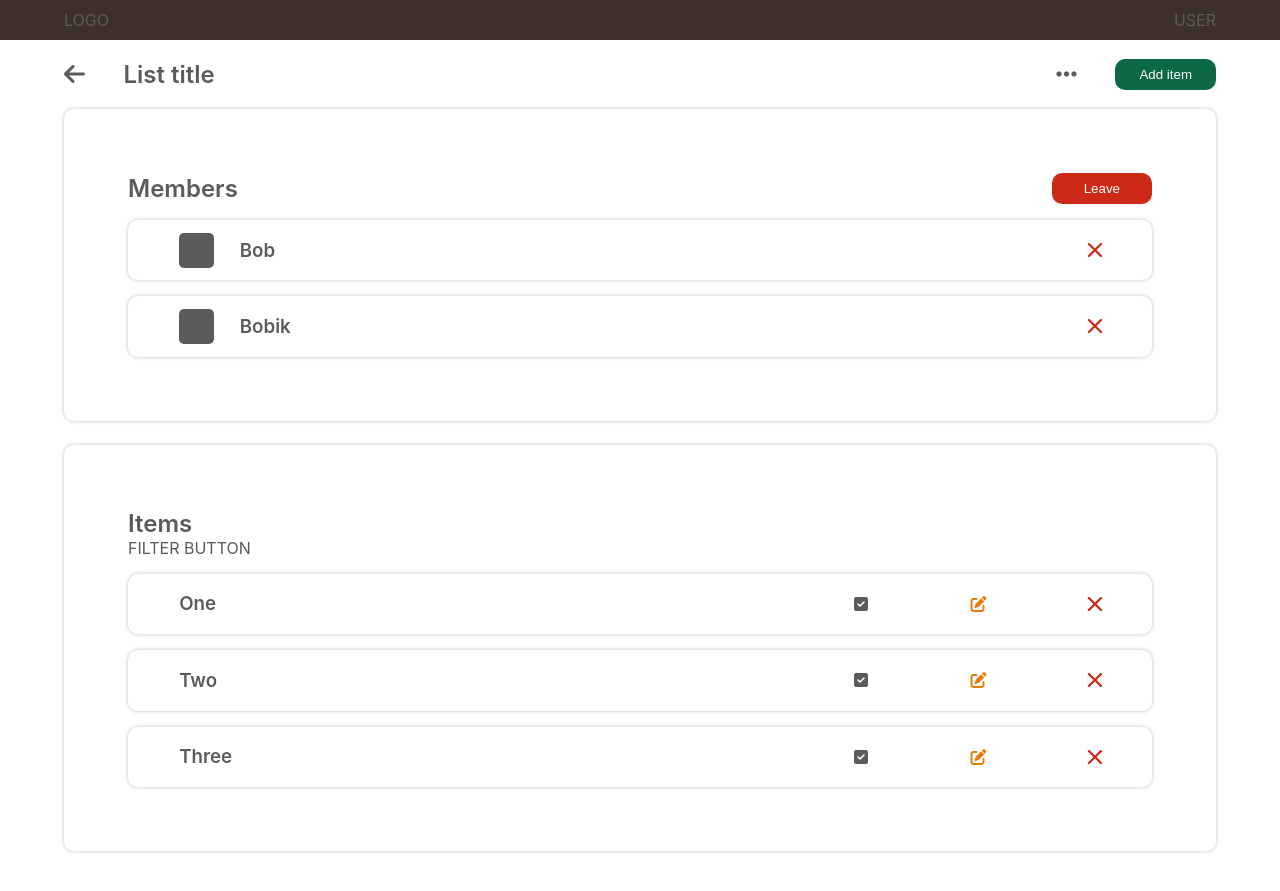
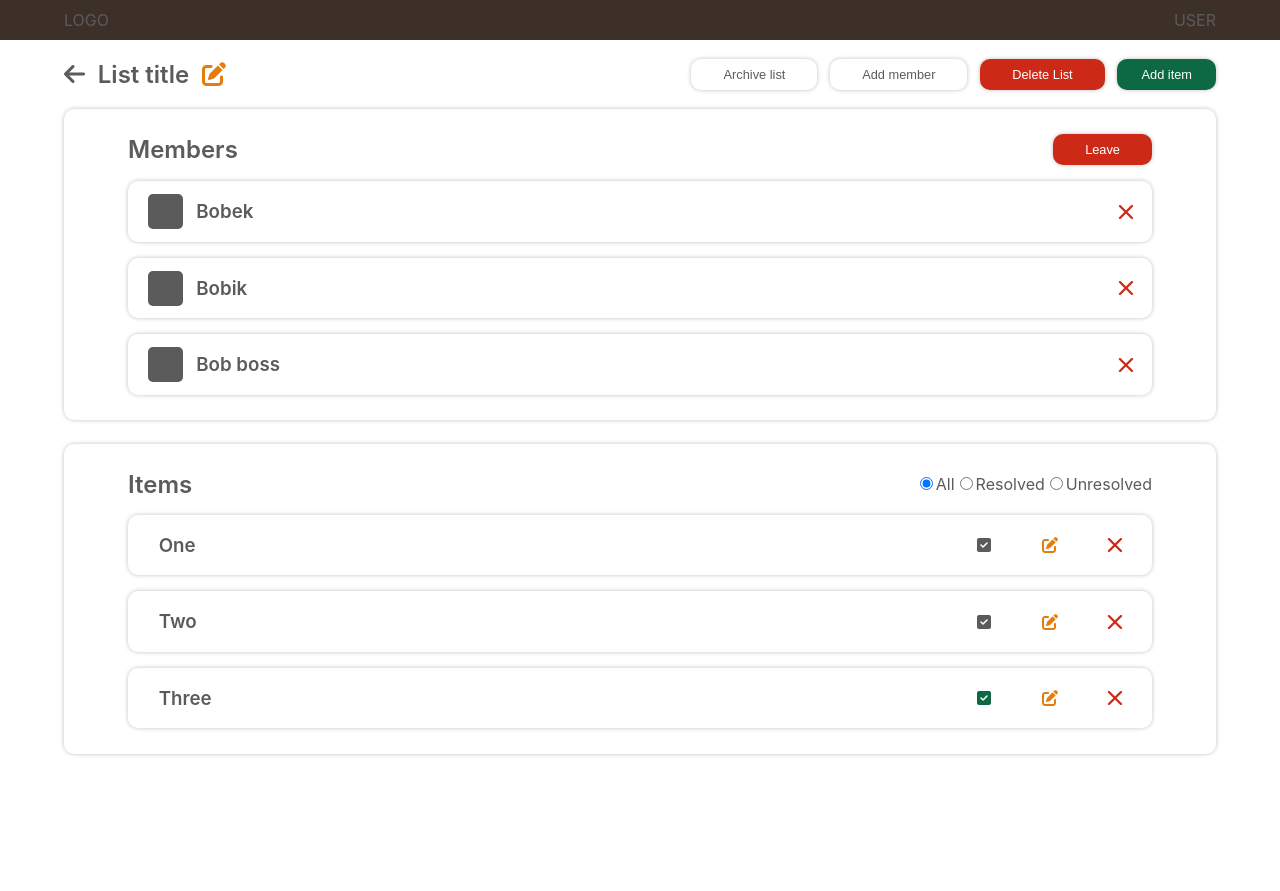
Before and after one commit to MikulasNovak/client, a React (Create React App) app: page / in a window 1280 px wide. After the commit the page ends 800 px from the top, so only its background shows below. Built offline with nearby package versions, Linux system fonts and the light colour scheme.

Commit message:
Item filter

```diff
--- a/src/App.css
+++ b/src/App.css
@@ -12,8 +12,29 @@ header>section {
 
 }
 
+button {
+  border-radius: 10px;
+  border: none;
+  padding: 0.5rem 2rem 0.5rem 2rem;
+  background-color: white;
+  font-size: 0.8rem;
+  font-weight: 500;
+  -webkit-box-shadow: 0px 0px 4px 0px rgba(0, 0, 0, 0.25);
+  -moz-box-shadow: 0px 0px 4px 0px rgba(0, 0, 0, 0.25);
+  box-shadow: 0px 0px 4px 0px rgba(0, 0, 0, 0.25);
+}
+
 .fa-x {
   transform: scale(1.2, 1);
+  color: #CC2A17;
+}
+
+.fa-pen-to-square {
+  color: #E67C0E;
+}
+
+.hidden {
+  display: none;
 }
 
 header>section>div:nth-child(1) {
@@ -23,6 +44,12 @@ header>section>div:nth-child(1) {
 header>section>div:nth-child(2) {
   margin-right: 5%;
 }
+
+
+
+
+
+/*---MODAL---*/
 
 .modalOverlay {
   position: absolute;
@@ -34,6 +61,7 @@ header>section>div:nth-child(2) {
   display: flex;
   justify-content: center;
   align-items: center;
+  z-index: 1;
 }
 
 .modal {
@@ -56,12 +84,12 @@ header>section>div:nth-child(2) {
 }
 
 
+/*------------------------------------------*/
+
+
 /*--CARDS--*/
 
-
-
 /*--ITEM CARD--*/
-
 
 
 .itemCard {
@@ -95,24 +123,7 @@ header>section>div:nth-child(2) {
 }
 
 
-.itemCard>div>i:nth-child(1) {
-  color: #0D6943;
-}
-
-.itemCard>div>i:nth-child(2) {
-  color: #E67C0E;
-}
-
-.itemCard>div>i:nth-child(3) {
-  color: #CC2A17;
-
-}
-
-
-
 /*-----*/
-
-
 
 
 /*--USER CARD--*/
@@ -134,9 +145,6 @@ header>section>div:nth-child(2) {
   font-weight: 600;
 }
 
-.userCard>div>i {
-  color: #CC2A17;
-}
 
 .userCard>div:nth-child(1) {
   display: grid;
@@ -165,11 +173,6 @@ header>section>div:nth-child(2) {
 }
 
 /*-----*/
-
-
-
-
-
 
 /*------------------------------------------*/
 
@@ -294,6 +297,73 @@ header>section>div:nth-child(2) {
 
 /*-----*/
 
+/*------------------------------------------*/
 
 
-/*------------------------------------------*/
+@media screen and (min-width: 800px) {
+  .hidden {
+    display: unset;
+  }
+
+  .fa-ellipsis {
+    display: none;
+  }
+
+  .deleteListButton {
+    background-color: #CC2A17;
+    color: white;
+  }
+
+  .listToolbarButtons {
+    display: grid;
+    grid-template-columns: auto;
+    display: flex;
+    grid-gap: 1vw;
+  }
+
+  .listToolbar>div:nth-child(1) {
+    margin-left: 5%;
+    display: grid;
+    grid-template-columns: auto;
+    display: flex;
+    grid-gap: 1vw;
+  }
+
+  .userList {
+    padding-top: 2%;
+    padding-bottom: 2%;
+  }
+
+  .itemList {
+    padding-top: 2%;
+    padding-bottom: 2%;
+  }
+
+  .itemList>div:nth-child(1) {
+    display:flex;
+    align-items: center;
+    justify-content: space-between;
+  }
+
+  .itemCard>div:nth-child(2) {
+    margin-right: 3%;
+    grid-gap: 4vw;
+  }
+
+  .itemCard>div:nth-child(1) {
+    margin-left: 3%;
+  }
+
+  .userCard>div:nth-child(1) {
+    margin-left: 2%;
+  }
+
+  .userCard>div:nth-child(2) {
+    margin-right: 2%;
+  }
+
+  .userCard>div:nth-child(1) {
+    grid-gap: 1vw;
+  }
+
+}
--- a/src/App.js
+++ b/src/App.js
@@ -20,9 +20,15 @@ function App() {
         <ListProvider>
           <UserProvider>
             <ItemProvider>
-              <ListToolbar />
-              <UserList />
-              <ItemList />
+              <section>
+                <ListToolbar />
+              </section>
+              <section>
+                <UserList />
+              </section>
+              <section>
+                <ItemList />
+              </section>
             </ItemProvider>
           </UserProvider>
         </ListProvider>
--- a/src/Component/Item/ItemList.js
+++ b/src/Component/Item/ItemList.js
@@ -3,13 +3,45 @@ import { useContext } from "react";
 import { ItemContext } from "../../Provider/ItemProvider";
 
 function ItemList() {
-  const { data, handlerMap } = useContext(ItemContext);
+  const { data, setFilterOption } = useContext(ItemContext);
+  function handleFilterChange(event) {
+    setFilterOption(event.target.value); // This triggers handleLoad in the provider
+  }
 
   return (
     <div className="itemList">
       <div>
         <h2>Items</h2>
-        <div>FILTER BUTTON</div>
+        <div>
+          <label>
+            <input
+              type="radio"
+              name="filterItem"
+              value="all"
+              defaultChecked
+              onChange={handleFilterChange}
+            />
+            All
+          </label>
+          <label>
+            <input
+              type="radio"
+              name="filterItem"
+              value="resolved"
+              onChange={handleFilterChange}
+            />
+            Resolved
+          </label>
+          <label>
+            <input
+              type="radio"
+              name="filterItem"
+              value="unresolved"
+              onChange={handleFilterChange}
+            />
+            Unresolved
+          </label>
+        </div>
       </div>
       <div>
         {data.map((item) => (
--- a/src/Component/Toolbar/DetailToolbar.js
+++ b/src/Component/Toolbar/DetailToolbar.js
@@ -1,5 +1,6 @@
 import React, { useState, useCallback, useContext } from "react";
 import ItemCreateModal from "../Item/CreateModal";
+import "../../App.css";
 
 function DetailToolbar() {
   const [isModalOpen, setIsModalOpen] = useState(false);
@@ -11,13 +12,20 @@ function DetailToolbar() {
       <div>
         <i className="fa-solid fa-arrow-left"></i>
         <h2>List title</h2>
+        <i className="fa-solid fa-pen-to-square hidden" onClick={openModal}></i>
       </div>
       <div>
-        <i className="fa-solid fa-ellipsis"></i>
-
-        <button className="addItemButton" onClick={openModal}>
-          Add item
-        </button>
+        <div>
+          <i className="fa-solid fa-ellipsis"></i>
+        </div>
+        <div className="listToolbarButtons">
+          <button className="archiveListButton hidden">Archive list</button>
+          <button className="addMemberButton hidden">Add member</button>
+          <button className="deleteListButton hidden">Delete List</button>
+          <button className="addItemButton" onClick={openModal}>
+            Add item
+          </button>
+        </div>
       </div>
 
       <ItemCreateModal closeModal={closeModal} isModalOpen={isModalOpen} />
--- a/src/Component/User/UserCard.js
+++ b/src/Component/User/UserCard.js
@@ -1,9 +1,11 @@
 import { UserContext } from "../../Provider/UserProvider";
 import "./../../App.css";
 import React, { useContext } from "react";
+import { ListContext } from "../../Provider/ListProvider";
 
 function UserCard({ user }) {
-  const { handlerMap } = useContext(UserContext);
+  const { handlerMap, loggedInUser } = useContext(UserContext);
+  const { listData } = useContext(ListContext);
 
   return (
     <div className="userCard">
@@ -14,7 +16,7 @@ function UserCard({ user }) {
       <div>
         <i
           className="fa-solid fa-x"
-          onClick={(e) => handlerMap.handleKick(user.id)}
+          onClick={(e) => handlerMap.handleKick(1, user.id)}
         ></i>
       </div>
     </div>
--- a/src/Provider/ItemProvider.js
+++ b/src/Provider/ItemProvider.js
@@ -3,10 +3,10 @@ import { ListContext } from "./ListProvider";
 
 // Initial item data
 let itemData = [
-  { id: "1", list_id: 1, title: "One", resolved: false },
-  { id: "2", list_id: 1, title: "Two", resolved: false },
-  { id: "3", list_id: 1, title: "Three", resolved: false },
-  { id: "4", list_id: 3, title: "Four", resolved: false },
+  { id: 1, list_id: 1, title: "One", resolved: false },
+  { id: 2, list_id: 1, title: "Two", resolved: false },
+  { id: 3, list_id: 1, title: "Three", resolved: true },
+  { id: 4, list_id: 3, title: "Four", resolved: false },
 ];
 
 export const ItemContext = createContext();
@@ -14,16 +14,23 @@ export const ItemContext = createContext();
 function ItemProvider({ children }) {
   const { listData } = useContext(ListContext);
   const [data, setData] = useState(itemData);
+  const [filterOption, setFilterOption] = useState("all");
 
   useEffect(() => {
-    handleLoad(1); //CHANGABLE PROP
-  }, [listData]);
+    handleLoad(1, filterOption);
+  }, [listData, filterOption]);
 
-  function handleLoad(list_id) {
-    setData(() => {
-      const filteredItems = itemData.filter((item) => item.list_id === list_id);
-      return filteredItems;
+  function handleLoad(list_id, option) {
+    //Issues after marking item as resolved
+    const items = itemData.filter((item) => item.list_id === list_id);
+
+    const filteredItems = items.filter((item) => {
+      if (option === "resolved") return item.resolved;
+      if (option === "unresolved") return !item.resolved;
+      return true;
     });
+
+    setData(filteredItems);
   }
 
   function handleDelete(item_id) {
@@ -56,6 +63,8 @@ function ItemProvider({ children }) {
 
   const value = {
     data: data || [],
+    setFilterOption,
+    filterOption,
     handlerMap: {
       handleDelete,
       handleResolve,
--- a/src/Provider/ListProvider.js
+++ b/src/Provider/ListProvider.js
@@ -2,16 +2,18 @@ import React, { createContext, useState } from "react";
 
 let listData = [
   {
-    id: "1",
-    owner_id: "1",
+    id: 1,
+    owner_id: 1,
     title: "One",
-    memberList: ["2"],
+    archived: false,
+    memberList: [2, 3],
   },
   {
-    id: "2",
-    owner_id: "1",
-    title: "One",
-    memberList: ["1", "3"],
+    id: 2,
+    owner_id: 2,
+    title: "Two",
+    archived: false,
+    memberList: [3],
   },
 ];
 
--- a/src/Provider/UserProvider.js
+++ b/src/Provider/UserProvider.js
@@ -3,15 +3,15 @@ import { ListContext } from "./ListProvider";
 
 let userData = [
   {
-    id: "1",
-    username: "Bob",
+    id: 1,
+    username: "Bob boss",
   },
   {
-    id: "2",
+    id: 2,
     username: "Bobek",
   },
   {
-    id: "3",
+    id: 3,
     username: "Bobik",
   },
 ];
@@ -21,6 +21,7 @@ export const UserContext = createContext();
 function UserProvider({ children }) {
   const { listData, setListData } = useContext(ListContext);
   const [data, setData] = useState(userData);
+  const [loggedInUser, setLoggedInUser] = useState(1);
 
   useEffect(() => {
     handleLoad(1); //CHANGABLE PROP
@@ -28,43 +29,69 @@ function UserProvider({ children }) {
 
   function handleLoad(list_id) {
     setData(() => {
+      const list = listData.find((list) => list.id === list_id);
+      /*
+      if (!list) {
+        console.warn(`List with id ${list_id} not found.`);
+        return [];
+      }
+      */
       const filteredUsers = userData.filter((user) =>
-        listData[list_id].memberList.includes(user.id)
+        list.memberList.includes(user.id)
       );
-
-      const owner = userData.find(
-        (user) => user.id === listData[list_id].owner_id
-      );
+      const owner = userData.find((user) => user.id === list.owner_id);
       if (owner && !filteredUsers.some((user) => user.id === owner.id)) {
         filteredUsers.push(owner);
       }
-
       return filteredUsers;
     });
   }
-
-  function handleKick(list_id, user_id) {}
-  /*
-  function handleAdd() {}
+  function handleKick(list_id, user_id) {
+    setListData((current) =>
+      current.map((list) => {
+        if (list.id === list_id) {
+          if (list.owner_id == loggedInUser) {
+            return {
+              ...list,
+              memberList: list.memberList.filter((id) => id !== user_id),
+            };
+          } else {
+            console.log("user is not owner");
+          }
+        }
+        console.log("unable to kick owner");
+        return list;
+      })
+    );
+  }
+  function handleAddMember(list_id, user_id) {
 
 
-  function handleCreate(title) {
-    setData((current) => {
-      current[0].itemList.push({
-        id: Math.random(),
-        title: title,
-        resolved: false,
-      });
-      console.log(...current[0].itemList);
-      return { ...current };
-    });
+  }
+  /*
+  function handleLeave(list_id, user_id) {
+    //USER ID = ID Of logged user -> take from context
+    setListData((current) =>
+      current.map((list) => {
+        if (list.id === list_id) {
+          return {
+            ...list,
+            memberList: list.memberList.filter((id) => id !== user_id),
+          };
+        }
+        console.log(list);
+        return list;
+      })
+    );
   }
 */
-
   const value = {
     data: data || [],
+    loggedInUser,
+    setLoggedInUser,
     handlerMap: {
       handleKick,
+      //handleLeave,
     },
   };
 
```
